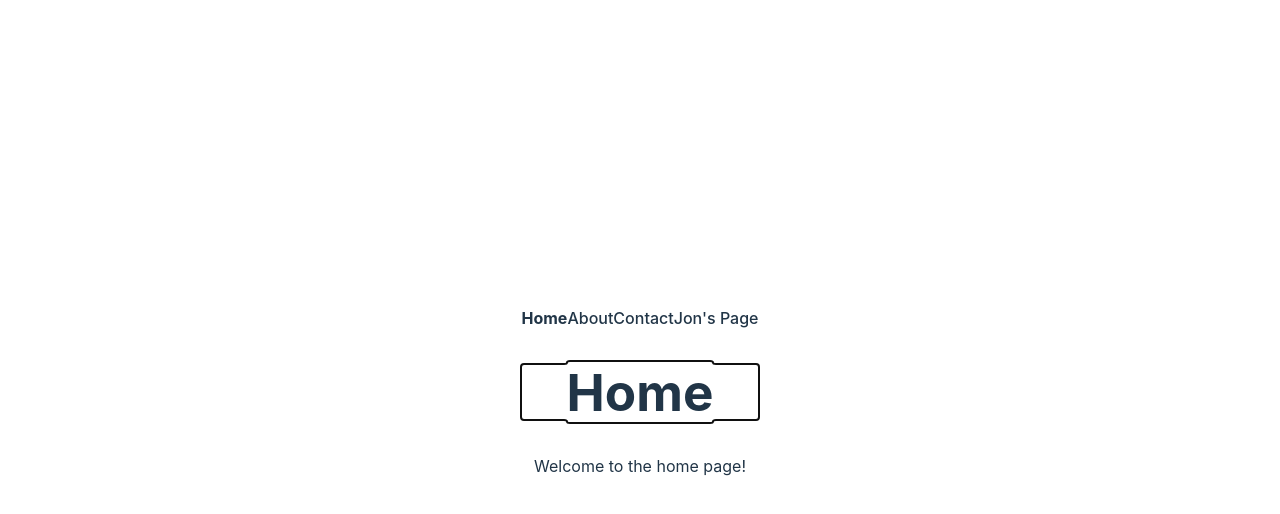
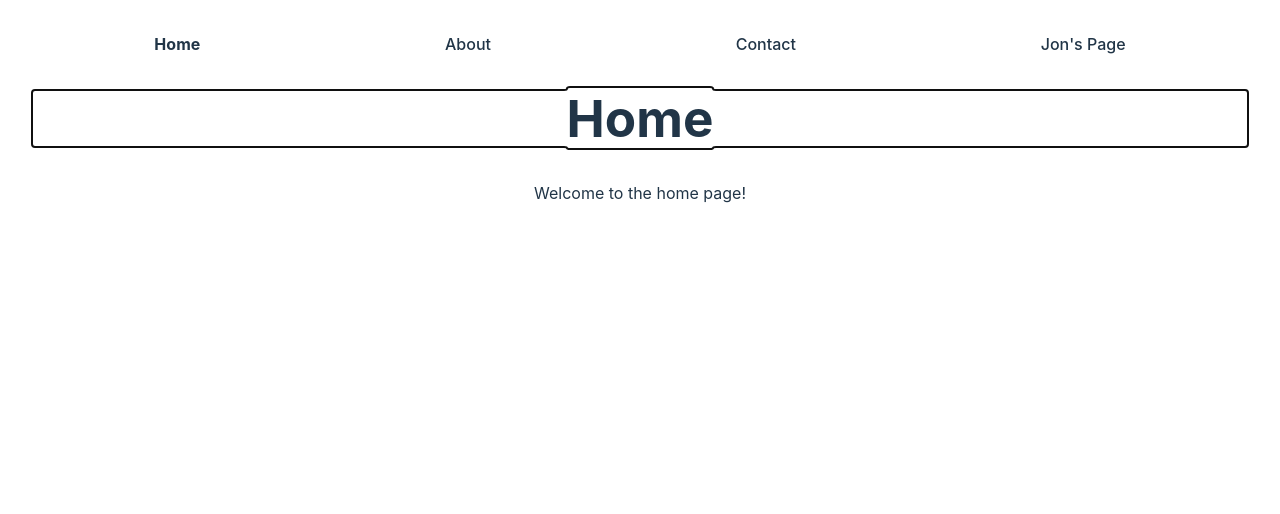
Before and after one commit to cirillojon/something-great, a Svelte app: page / in a window 1280 px wide. Shown: the top 514 px of the page. Built offline with nearby package versions, Linux system fonts and the light colour scheme.

Commit message:
navbar update

```diff
--- a/src/App.svelte
+++ b/src/App.svelte
@@ -17,9 +17,11 @@
     display: flex;
     justify-content: space-around;
     margin-bottom: 2rem;
+	width: 100%;
   }
 
   a {
+	padding: 0px 10px;
     text-decoration: none;
     color: inherit;
   }
@@ -30,7 +32,7 @@
 </style>
 
 <Router>
-  <nav>
+  <nav id="navBar">
     <a href="/" use:link class:active={currentPath === '/'} on:click={() => handleNavigation('/')}>Home</a>
     <a href="/about" use:link class:active={currentPath === '/about'} on:click={() => handleNavigation('/about')}>About</a>
     <a href="/contact" use:link class:active={currentPath === '/contact'} on:click={() => handleNavigation('/contact')}>Contact</a>
--- a/src/app.css
+++ b/src/app.css
@@ -25,7 +25,7 @@ a:hover {
 
 body {
   margin: 0;
-  display: flex;
+  /* display: flex; */
   place-items: center;
   min-width: 320px;
   min-height: 100vh;
```
Also changed, not shown: 1 other file (tests, documents, lock files or other folders).
